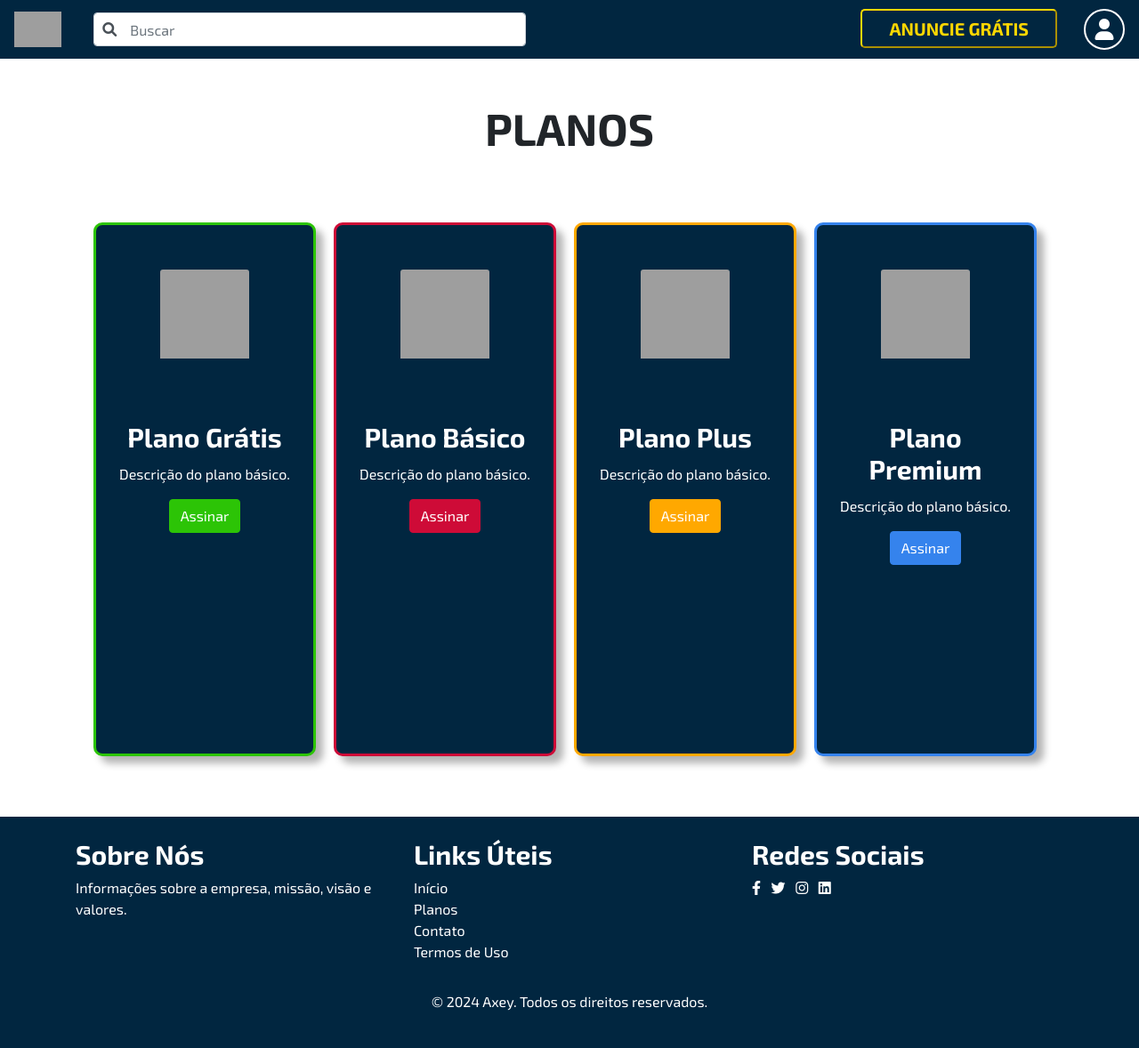
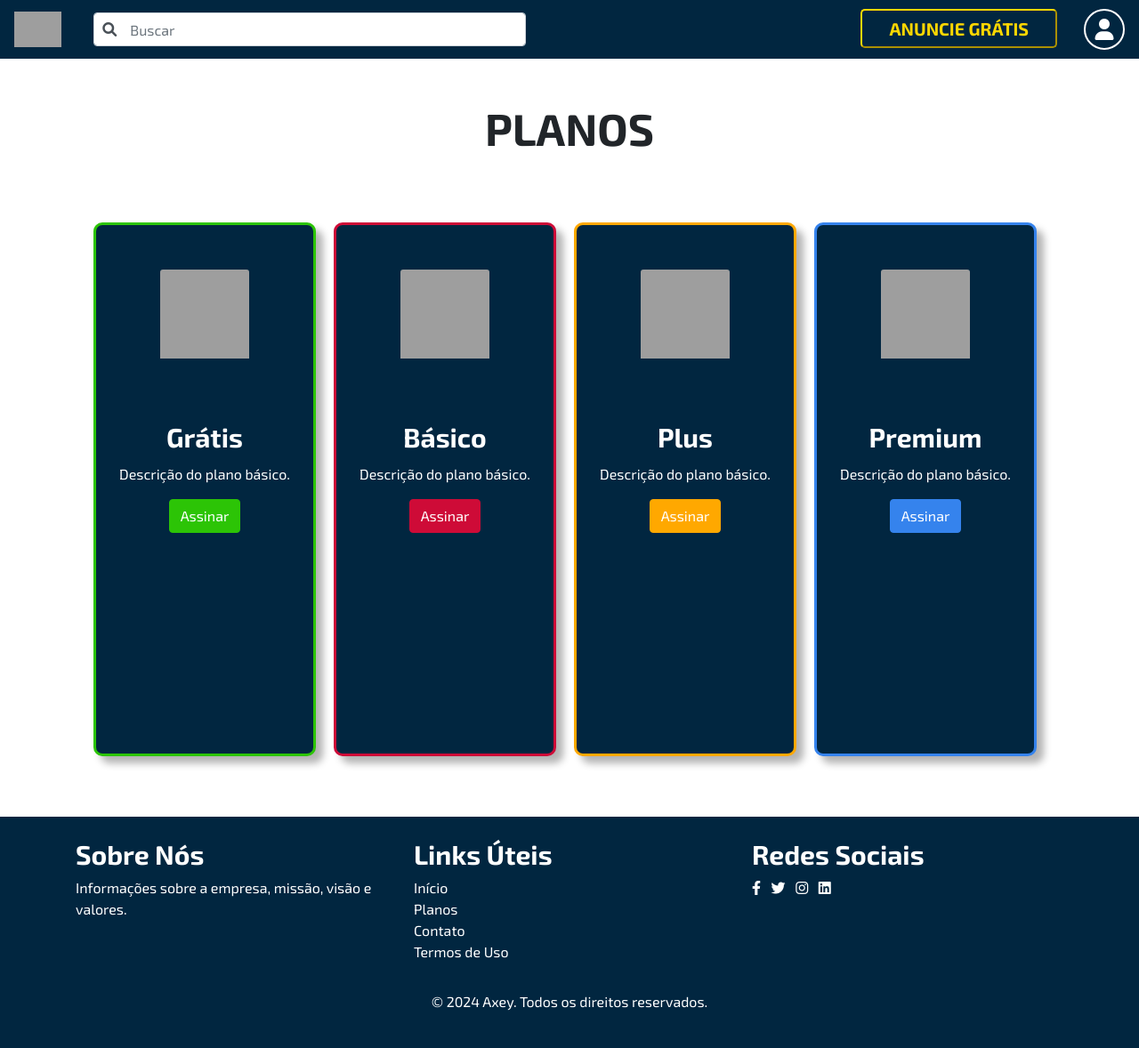
Before and after one commit to luis-pelozo/projAxeySenai, a PHP site: page /paginas/geral/planos.php in a window 1280 px wide. Shown: the whole page at 89% size. Run offline with PHP 8.4, Linux system fonts and the light colour scheme; some libraries are stand-ins or nearby versions; grey boxes are pictures that could not be loaded.

Commit message:
correção dos detalhes

```diff
--- a/index.php
+++ b/index.php
@@ -326,7 +326,7 @@
         <div class="collapse navbar-collapse" id="navbarNav">
             <ul class="navbar-nav ml-auto">
                 <li class="nav-item">
-                    <button class="anuncio">ANUNCIE GRÁTIS</button>
+                    <button class="anuncio" onclick="location.href='paginas/geral/planos.php'">ANUNCIE GRÁTIS</button>
                 </li>
                 <li class="nav-item">
                     <a class="user"><i class="fa-solid fa-user"></i></a>
--- a/paginas/geral/planos.php
+++ b/paginas/geral/planos.php
@@ -223,7 +223,7 @@
                <div style="border-color: #2cc406;" class="card text-center">
                   <img src="gratis.png" alt="Logo" class="card-img-top mx-auto logo-img">
                   <div class="card-body">
-                     <h5 class="card-title">Plano Grátis</h5>
+                     <h5 class="card-title">Grátis</h5>
                      <p class="card-text">Descrição do plano básico.</p>
                      <a href="../registro/login.php" style="background-color: #2cc406; border-color: #2cc406;" class="btn btn-primary">Assinar</a>
                   </div>
@@ -231,7 +231,7 @@
                <div style="border-color: #ce0b37;" class="card text-center">
                   <img src="basico.png" alt="Logo" class="card-img-top mx-auto logo-img">
                   <div class="card-body">
-                     <h5 class="card-title">Plano Básico</h5>
+                     <h5 class="card-title">Básico</h5>
                      <p class="card-text">Descrição do plano básico.</p>
                      <a href="../registro/login.php" style="background-color: #ce0b37; border-color: #ce0b37;" class="btn btn-primary">Assinar</a>
                   </div>
@@ -239,7 +239,7 @@
                <div style="border-color: #ffa800;" class="card text-center">
                   <img src="plus.png" alt="Logo" class="card-img-top mx-auto logo-img">
                   <div class="card-body">
-                     <h5 class="card-title">Plano Plus</h5>
+                     <h5 class="card-title">Plus</h5>
                      <p class="card-text">Descrição do plano básico.</p>
                      <a href="../registro/login.php" style="background-color: #ffa800; border-color: #ffa800;" class="btn btn-primary">Assinar</a>
                   </div>
@@ -247,7 +247,7 @@
                <div style="border-color: #3583ed;" class="card text-center">
                   <img src="premium.png" alt="Logo" class="card-img-top mx-auto logo-img">
                   <div class="card-body">
-                     <h5 class="card-title">Plano Premium</h5>
+                     <h5 class="card-title">Premium</h5>
                      <p class="card-text">Descrição do plano básico.</p>
                      <a href="../registro/login.php" style="background-color: #3583ed; border-color: #3583ed;" class="btn btn-primary">Assinar</a>
                   </div>
--- a/paginas/registro/login.php
+++ b/paginas/registro/login.php
@@ -3,11 +3,10 @@
 
 <?php
     include '../../padroes/head.php';
-
 ?>
     <body>
-        <div class="container-fluid">
-            <div class="card col-md-4 cardLogin" style="border-radius: 8px">
+        <div class="container cardLogin">
+            <div class="card cardLogin" style="border-radius: 8px">
                 <img src="../../assets/imgs/logoAxey.png" class="card-img-top" alt="Imagem de Login">
                 <input type="text" class="form-control form-control-sm" style="border-radius: 8px" placeholder="Usuário">
                 <input type="password" class="form-control form-control-sm" style="border-radius: 8px" placeholder="Senha">
```
Also changed, not shown: assets/css/style.css (+0 -14 lines).
